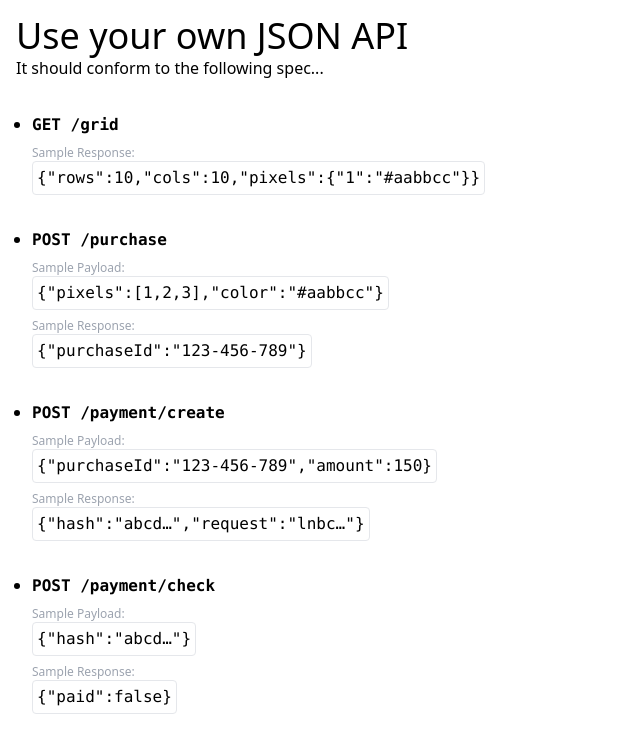
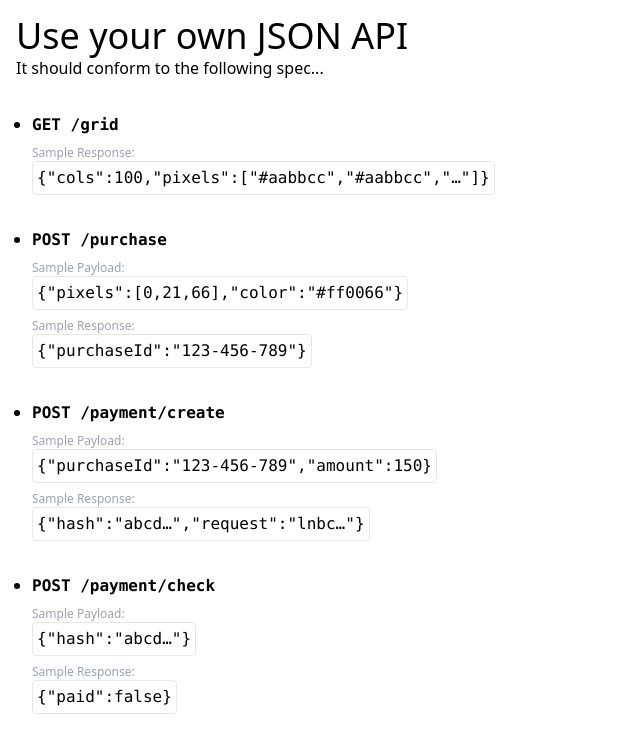
Before and after one commit to voltagecloud/pixel-space, a SvelteKit app: page /yourapi in a window 1280 px wide. Shown: the top 752 px of the page, without its empty margins (0-640 px from the left). Built offline with nearby package versions, Linux system fonts and the light colour scheme.

Commit message:
cols int and pixels str array

```diff
--- a/src/routes/yourapi/+page.svelte
+++ b/src/routes/yourapi/+page.svelte
@@ -6,12 +6,12 @@
 	<li>
 		<h2>GET /grid</h2>
 		<p>Sample Response:</p>
-		<pre>{JSON.stringify({ rows: 10, cols: 10, pixels: { 1: '#aabbcc' } })}</pre>
+		<pre>{JSON.stringify({ cols: 100, pixels: ['#aabbcc', '#aabbcc', '…'] })}</pre>
 	</li>
 	<li>
 		<h2>POST /purchase</h2>
 		<p>Sample Payload:</p>
-		<pre>{JSON.stringify({ pixels: [1, 2, 3], color: '#aabbcc' })}</pre>
+		<pre>{JSON.stringify({ pixels: [0,21,66], color: '#ff0066' })}</pre>
 
 		<p>Sample Response:</p>
 		<pre>{JSON.stringify({ purchaseId: '123-456-789' })}</pre>
```
